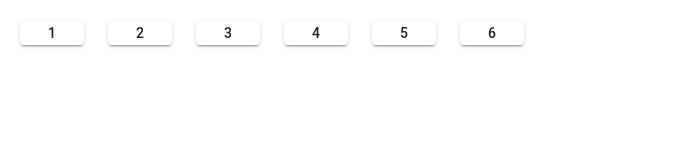
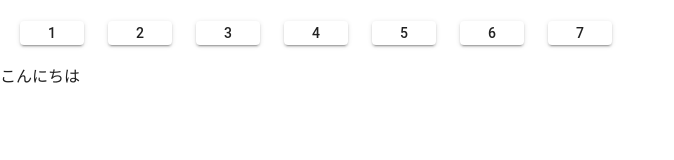
Before and after one commit to Temmy3620/nuxt3_login, a Nuxt app in the folder front/: page /componentTest3 in a window 1280 px wide. Before the commit this address had no page. Shown: the top 160 px of the page, without its empty margins (0-674 px from the left). Built offline with nearby package versions, Linux system fonts and the light colour scheme.

Commit message:
多言語化対応

```diff
--- a/front/layouts/custom.vue
+++ b/front/layouts/custom.vue
@@ -36,6 +36,12 @@
                 <v-btn density="compact">6</v-btn>
             </NuxtLink>
         </v-col>
+
+        <v-col cols="auto">
+            <NuxtLink to="/componentTest3">
+                <v-btn density="compact">7</v-btn>
+            </NuxtLink>
+        </v-col>
     </v-row>
 
     <div>
--- /dev/null
+++ b/front/locales/en.json
@@ -0,0 +1,3 @@
+{
+    "hello": "hello"
+}
--- /dev/null
+++ b/front/locales/ja.json
@@ -0,0 +1,3 @@
+{
+    "hello": "こんにちは"
+}
--- a/front/package.json
+++ b/front/package.json
@@ -18,6 +18,7 @@
   },
   "devDependencies": {
     "vite-plugin-vuetify": "^2.0.3",
+    "vue-i18n": "^9.11.0",
     "vuetify": "^3.5.13"
   }
 }
--- /dev/null
+++ b/front/pages/componentTest3.vue
@@ -0,0 +1,15 @@
+<template>
+
+    <div>{{ $t('hello') }} </div>
+
+
+
+</template>
+<script setup lang="ts">
+    const message = 'Component Test !!';
+
+    console.log("--------------------------------");
+    console.log(message);
+    console.log("--------------------------------");
+
+</script>
--- /dev/null
+++ b/front/plugins/i18n.ts
@@ -0,0 +1,17 @@
+import { createI18n } from 'vue-i18n'
+import en from '../locales/en.json'
+import ja from '../locales/ja.json'
+
+export default defineNuxtPlugin(({ vueApp }) => {
+  const i18n = createI18n({
+    legacy: false,
+    globalInjection: true,
+    locale: 'ja',
+    messages: {
+      en,
+      ja
+    }
+  })
+
+  vueApp.use(i18n)
+})
```
Also changed, not shown: 1 other file (tests, documents, lock files or other folders).
